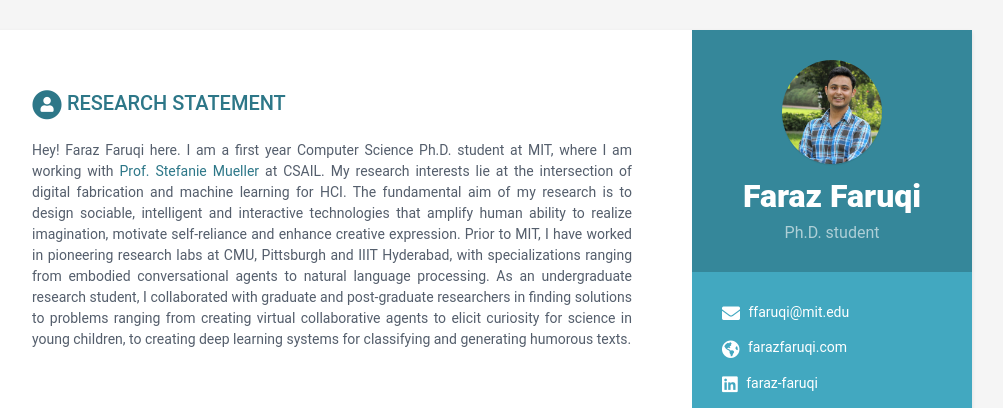
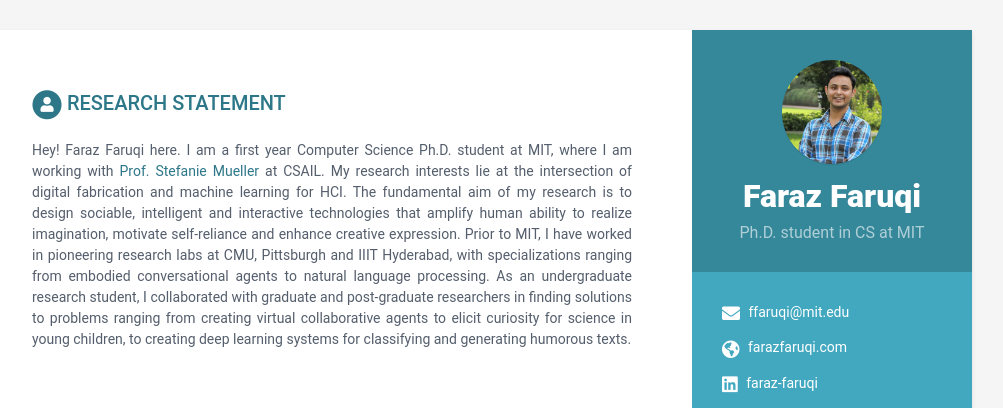
Before and after one commit to FarazFaruqi/FarazFaruqi.github.io, a Jekyll site: the page built from index.html, in a window 1280 px wide and 900 px high. Shown: the top 408 px of the window, without its empty margins (168-1171 px from the left). Built offline with Jekyll 4.4.1, drawn with Linux system fonts in a browser that asks for light colours.

Commit message:
Update data.yml

```diff
--- a/_data/data.yml
+++ b/_data/data.yml
@@ -8,7 +8,7 @@
 
     # Profile information
     name: Faraz Faruqi
-    tagline: Ph.D. student
+    tagline: Ph.D. student in CS at MIT
     avatar: profile.jpg  #place a 100x100 picture inside /assets/images/ folder and provide the name of the file below
 
     # Sidebar links
```
